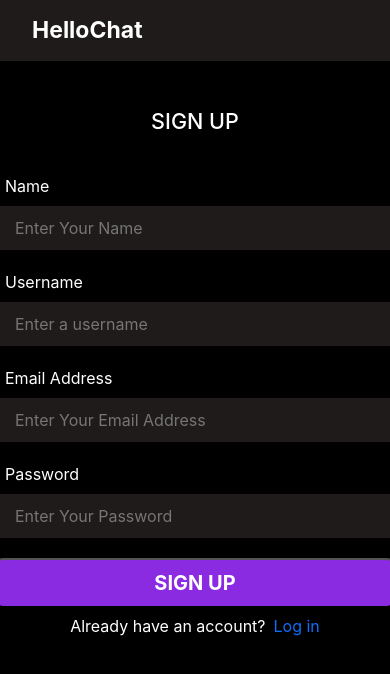
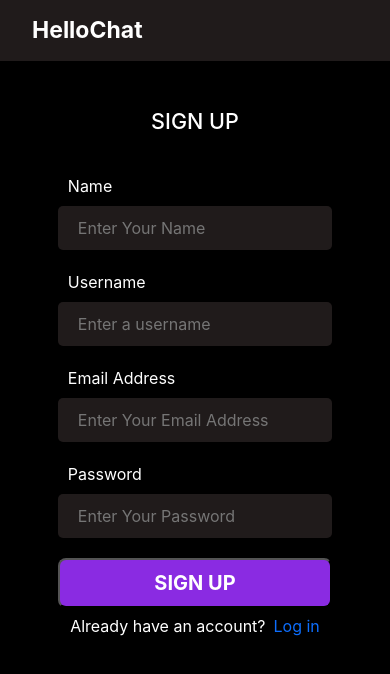
Before and after one commit to iamprincerajv/textchat, a React (Create React App) app: page /signup in a window 390 px wide. Shown: the top 674 px of the page. Built offline with nearby package versions, Linux system fonts and the light colour scheme.

Commit message:
added responsiveness to login and signup comps

```diff
--- a/src/App.css
+++ b/src/App.css
@@ -82,7 +82,7 @@ header p {
   display: block;
   padding: 10px;
   padding-left: 20px;
-  width: 400px;
+  width: 100%;
   background-color: rgba(62, 53, 53, 0.521);
   color: white;
   border: none;
@@ -102,7 +102,7 @@ header p {
 }
 
 .signupform button {
-  width: 400px;
+  width: 100%;
   background-color: blueviolet;
   color: white;
 }
--- a/src/components/Login.js
+++ b/src/components/Login.js
@@ -15,26 +15,26 @@ const Login = () => {
 
   const navigate = useNavigate();
 
-  useEffect(()=>{
-    if(localStorage.getItem('token')) {
-        navigate('/');
+  useEffect(() => {
+    if (localStorage.getItem('token')) {
+      navigate('/');
     }
     // eslint-disable-next-line
-}, [])
+  }, [])
 
   const login = async (e) => {
     e.preventDefault();
 
     let result = await fetch('http://localhost:5000/login', {
       method: "post",
-      body: JSON.stringify({email, password}),
+      body: JSON.stringify({ email, password }),
       headers: {
         "Content-Type": "application/json"
       }
     });
 
     result = await result.json();
-    if(result.authToken) {
+    if (result.authToken) {
       setLoginRes('You have logged in successfully');
       setAlertStyle({
         backgroundColor: 'blueviolet',
@@ -57,11 +57,11 @@ const Login = () => {
   }
 
   return (
-    <>
+    <div>
       <h4 className='text-center mt-5 mb-4 bolder'>LOG IN</h4>
       <p className='p-2 ps-4 rounded-3 mx-auto' style={alertStyle}>{loginRes}</p>
-      <div className='signup p-3 d-flex justify-content-center align-items-center'>
-        <form className='signupform'>
+      <div className='signup p-3 d-flex justify-content-center align-items-center row'>
+        <form className='signupform col-xl-4 col-lg-5 col-md-6 col-sm-8 col-10'>
           <label htmlFor="emailInput">Email Address</label>
           <input value={email} onChange={(e) => { setEmail(e.target.value.toLowerCase()) }} type="email" id="emailInput" placeholder='Enter Your Email Address' />
           <label htmlFor="passInput">Password</label>
@@ -69,10 +69,12 @@ const Login = () => {
           <button onClick={login} type='submit' className='p-1 py-2 fw-bold fs-5 rounded-3'>LOG IN</button>
         </form>
       </div>
-      <div className="formLast d-flex justify-content-center">
-        <p className='me-2'>Already have an account? </p> <Link to='/signup'>Sign Up</Link>
-      </div>
-    </>
+      <center>
+        <div className="formLast d-flex justify-content-center col-xl-4 col-lg-5 col-md-6 col-sm-8 col-10">
+          <p className='me-2'>Already have an account? </p> <Link to='/signup'>Sign Up</Link>
+        </div>
+      </center>
+    </div>
   )
 }
 
--- a/src/components/Signup.js
+++ b/src/components/Signup.js
@@ -17,17 +17,17 @@ const Signup = () => {
 
   const navigate = useNavigate();
 
-  useEffect(()=>{
-    if(localStorage.getItem('token')) {
-        navigate('/');
+  useEffect(() => {
+    if (localStorage.getItem('token')) {
+      navigate('/');
     }
     // eslint-disable-next-line
-}, [])
+  }, [])
 
   const signup = async (e) => {
     e.preventDefault();
 
-    if (name.length>2 && username.length>2 && email && password.length>5) {
+    if (name.length > 2 && username.length > 2 && email && password.length > 5) {
       let result = await fetch('http://localhost:5000/signup', {
         method: 'post',
         body: JSON.stringify({ name, username, email, password }),
@@ -71,11 +71,11 @@ const Signup = () => {
   }
 
   return (
-    <>
+    <div className='row'>
       <h4 className='text-center mt-5 mb-4 bolder'>SIGN UP</h4>
       <p className='p-2 ps-4 rounded-3 mx-auto' style={alertStyle}>{signpRes}</p>
-      <div className='signup p-3 d-flex justify-content-center align-items-center'>
-        <form className='signupform'>
+      <div className='signup p-3 d-flex justify-content-center align-items-center row'>
+        <form className='signupform col-xl-4 col-lg-5 col-md-6 col-sm-8 col-10'>
           <label htmlFor="nameInput">Name</label>
           <input value={name} onChange={(e) => { setName(e.target.value) }} type="text" id="nameInput" placeholder='Enter Your Name' />
           <label htmlFor="usernameInput">Username</label>
@@ -87,10 +87,14 @@ const Signup = () => {
           <button onClick={signup} type='submit' className='p-1 py-2 fw-bold fs-5 rounded-3'>SIGN UP</button>
         </form>
       </div>
-      <div className="formLast d-flex justify-content-center">
-        <p className='me-2'>Already have an account? </p> <Link to='/login'>Log in</Link>
-      </div>
-    </>
+      <center>
+        <div className="formLast col-xl-4 col-lg-5 col-md-6 col-sm-8 col-10">
+          <div className='d-flex justify-content-center'>
+            <p className='me-2'>Already have an account? </p> <Link to='/login'>Log in</Link>
+          </div>
+        </div>
+      </center>
+    </div>
   )
 }
 
```
